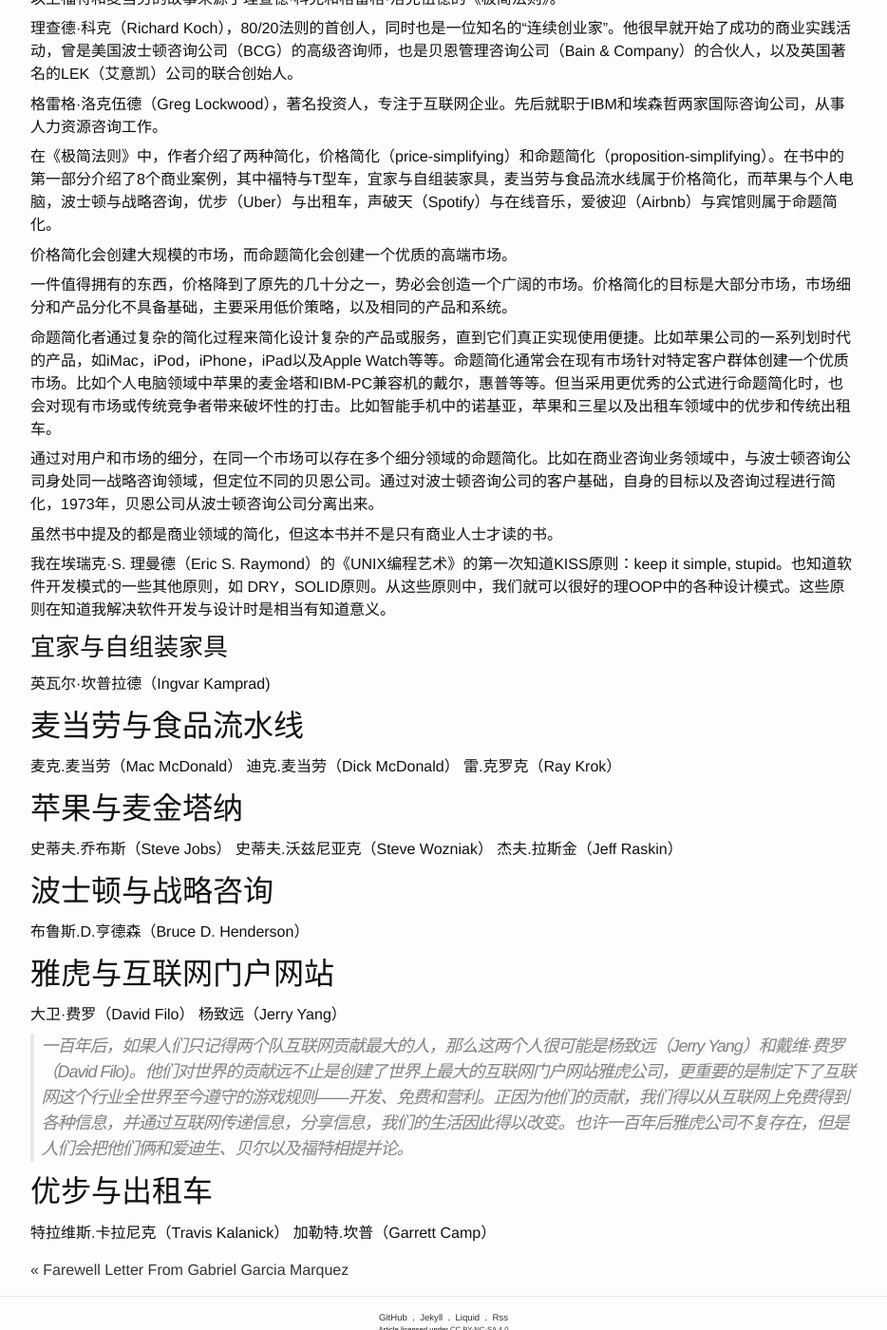
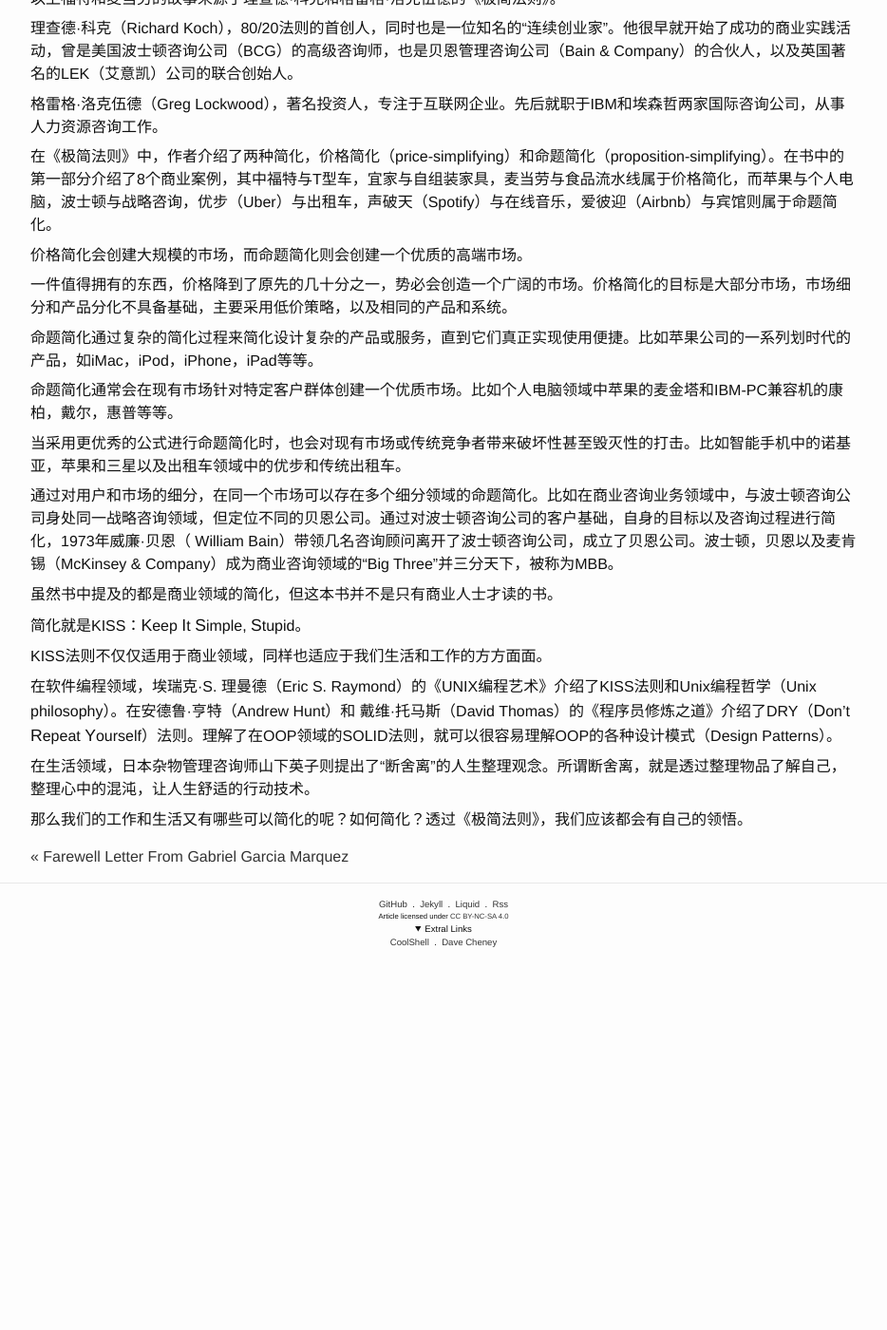
Before and after one commit to ousiax/ousiax.github.io, a Jekyll site: the page built from _journalctl/2019-03-03-simplify.md, in a window 1280 px wide and 1400 px high, scrolled down 3140 px. Shown: the whole window at 95% size, without its empty margins (173-1107 px from the left). Built offline with Jekyll 4.4.1, drawn with Linux system fonts in a browser that asks for light colours; after the commit the page ends 4154 px from its top, so only the background shows below that.

Commit message:
Update 2019-03-03-simplify.md

```diff
--- a/_journalctl/2019-03-03-simplify.md
+++ b/_journalctl/2019-03-03-simplify.md
@@ -83,46 +83,26 @@
 
 在《极简法则》中，作者介绍了两种简化，价格简化（price-simplifying）和命题简化（proposition-simplifying）。在书中的第一部分介绍了8个商业案例，其中福特与T型车，宜家与自组装家具，麦当劳与食品流水线属于价格简化，而苹果与个人电脑，波士顿与战略咨询，优步（Uber）与出租车，声破天（Spotify）与在线音乐，爱彼迎（Airbnb）与宾馆则属于命题简化。
 
-价格简化会创建大规模的市场，而命题简化会创建一个优质的高端市场。
+价格简化会创建大规模的市场，而命题简化则会创建一个优质的高端市场。
 
 一件值得拥有的东西，价格降到了原先的几十分之一，势必会创造一个广阔的市场。价格简化的目标是大部分市场，市场细分和产品分化不具备基础，主要采用低价策略，以及相同的产品和系统。
 
-命题简化者通过复杂的简化过程来简化设计复杂的产品或服务，直到它们真正实现使用便捷。比如苹果公司的一系列划时代的产品，如iMac，iPod，iPhone，iPad以及Apple Watch等等。命题简化通常会在现有市场针对特定客户群体创建一个优质市场。比如个人电脑领域中苹果的麦金塔和IBM-PC兼容机的戴尔，惠普等等。但当采用更优秀的公式进行命题简化时，也会对现有市场或传统竞争者带来破坏性的打击。比如智能手机中的诺基亚，苹果和三星以及出租车领域中的优步和传统出租车。
+命题简化通过复杂的简化过程来简化设计复杂的产品或服务，直到它们真正实现使用便捷。比如苹果公司的一系列划时代的产品，如iMac，iPod，iPhone，iPad等等。
 
-通过对用户和市场的细分，在同一个市场可以存在多个细分领域的命题简化。比如在商业咨询业务领域中，与波士顿咨询公司身处同一战略咨询领域，但定位不同的贝恩公司。通过对波士顿咨询公司的客户基础，自身的目标以及咨询过程进行简化，1973年，贝恩公司从波士顿咨询公司分离出来。
+命题简化通常会在现有市场针对特定客户群体创建一个优质市场。比如个人电脑领域中苹果的麦金塔和IBM-PC兼容机的康柏，戴尔，惠普等等。
+
+当采用更优秀的公式进行命题简化时，也会对现有市场或传统竞争者带来破坏性甚至毁灭性的打击。比如智能手机中的诺基亚，苹果和三星以及出租车领域中的优步和传统出租车。
+
+通过对用户和市场的细分，在同一个市场可以存在多个细分领域的命题简化。比如在商业咨询业务领域中，与波士顿咨询公司身处同一战略咨询领域，但定位不同的贝恩公司。通过对波士顿咨询公司的客户基础，自身的目标以及咨询过程进行简化，1973年威廉·贝恩（ William Bain）带领几名咨询顾问离开了波士顿咨询公司，成立了贝恩公司。波士顿，贝恩以及麦肯锡（McKinsey & Company）成为商业咨询领域的“Big Three”并三分天下，被称为MBB。
 
 虽然书中提及的都是商业领域的简化，但这本书并不是只有商业人士才读的书。
 
-我在埃瑞克·S. 理曼德（Eric S. Raymond）的《UNIX编程艺术》的第一次知道KISS原则：keep it simple, stupid。也知道软件开发模式的一些其他原则，如 DRY，SOLID原则。从这些原则中，我们就可以很好的理OOP中的各种设计模式。这些原则在知道我解决软件开发与设计时是相当有知道意义。
+简化就是KISS：**K**eep **I**t **S**imple, **S**tupid。
 
-### 宜家与自组装家具
+KISS法则不仅仅适用于商业领域，同样也适应于我们生活和工作的方方面面。
 
-英瓦尔·坎普拉德（Ingvar Kamprad)
+在软件编程领域，埃瑞克·S. 理曼德（Eric S. Raymond）的《UNIX编程艺术》介绍了KISS法则和Unix编程哲学（Unix philosophy）。在安德鲁·亨特（Andrew Hunt）和 戴维·托马斯（David Thomas）的《程序员修炼之道》介绍了DRY（**D**on't **R**epeat **Y**ourself）法则。理解了在OOP领域的SOLID法则，就可以很容易理解OOP的各种设计模式（Design Patterns）。
 
-## 麦当劳与食品流水线
+在生活领域，日本杂物管理咨询师山下英子则提出了“断舍离”的人生整理观念。所谓断舍离，就是透过整理物品了解自己，整理心中的混沌，让人生舒适的行动技术。
 
-麦克.麦当劳（Mac McDonald）
-迪克.麦当劳（Dick McDonald）
-雷.克罗克（Ray Krok）
-
-## 苹果与麦金塔纳
-
-史蒂夫.乔布斯（Steve Jobs）
-史蒂夫.沃兹尼亚克（Steve Wozniak）
-杰夫.拉斯金（Jeff Raskin）
-
-## 波士顿与战略咨询
-
-布鲁斯.D.亨德森（Bruce D. Henderson）
-
-## 雅虎与互联网门户网站
-
-大卫·费罗（David Filo）
-杨致远（Jerry Yang）
-
-> 一百年后，如果人们只记得两个队互联网贡献最大的人，那么这两个人很可能是杨致远（Jerry Yang）和戴维·费罗（David Filo)。他们对世界的贡献远不止是创建了世界上最大的互联网门户网站雅虎公司，更重要的是制定下了互联网这个行业全世界至今遵守的游戏规则——开发、免费和营利。正因为他们的贡献，我们得以从互联网上免费得到各种信息，并通过互联网传递信息，分享信息，我们的生活因此得以改变。也许一百年后雅虎公司不复存在，但是人们会把他们俩和爱迪生、贝尔以及福特相提并论。
-
-## 优步与出租车
-
-特拉维斯.卡拉尼克（Travis Kalanick）
-加勒特.坎普（Garrett Camp）
+那么我们的工作和生活又有哪些可以简化的呢？如何简化？透过《极简法则》，我们应该都会有自己的领悟。
```
